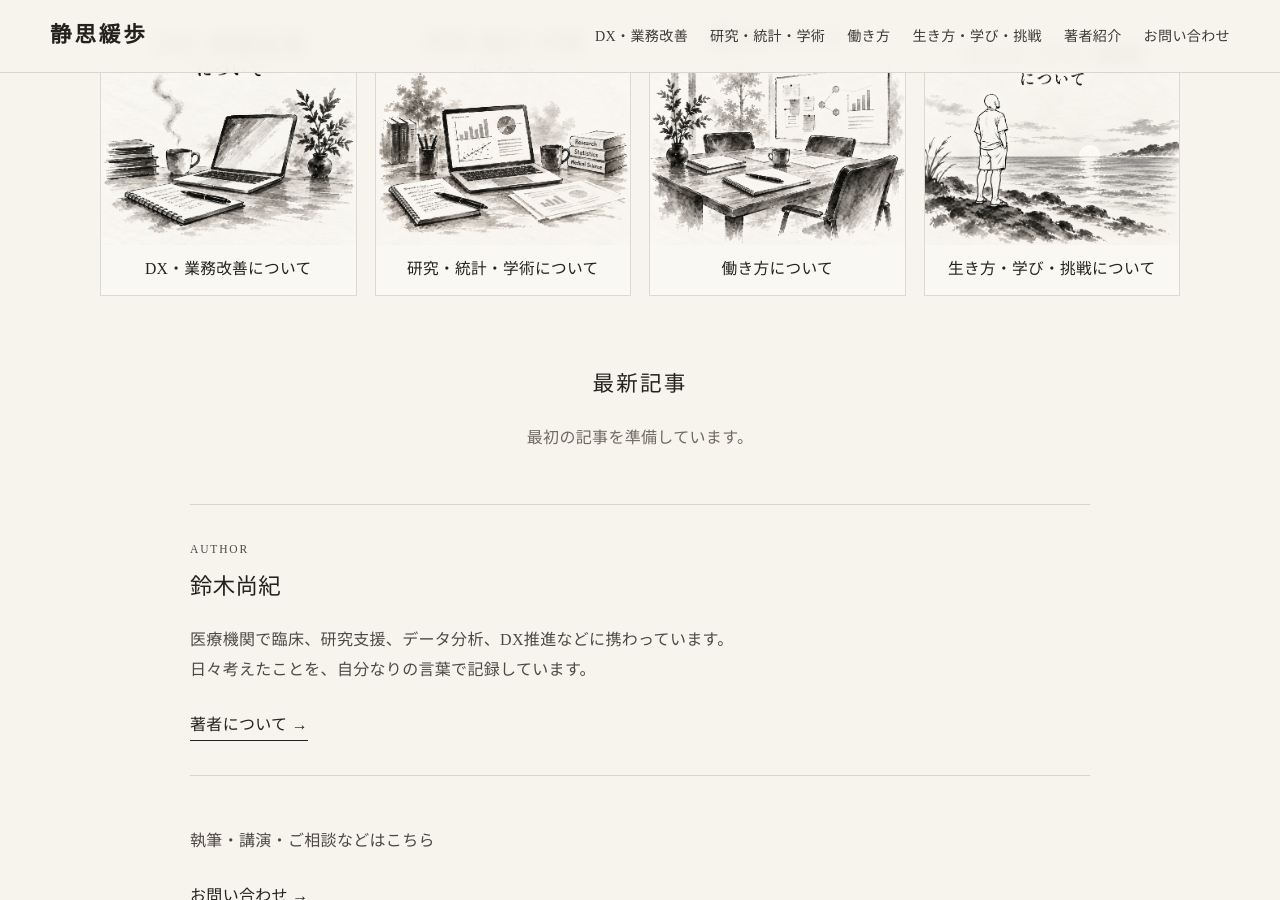
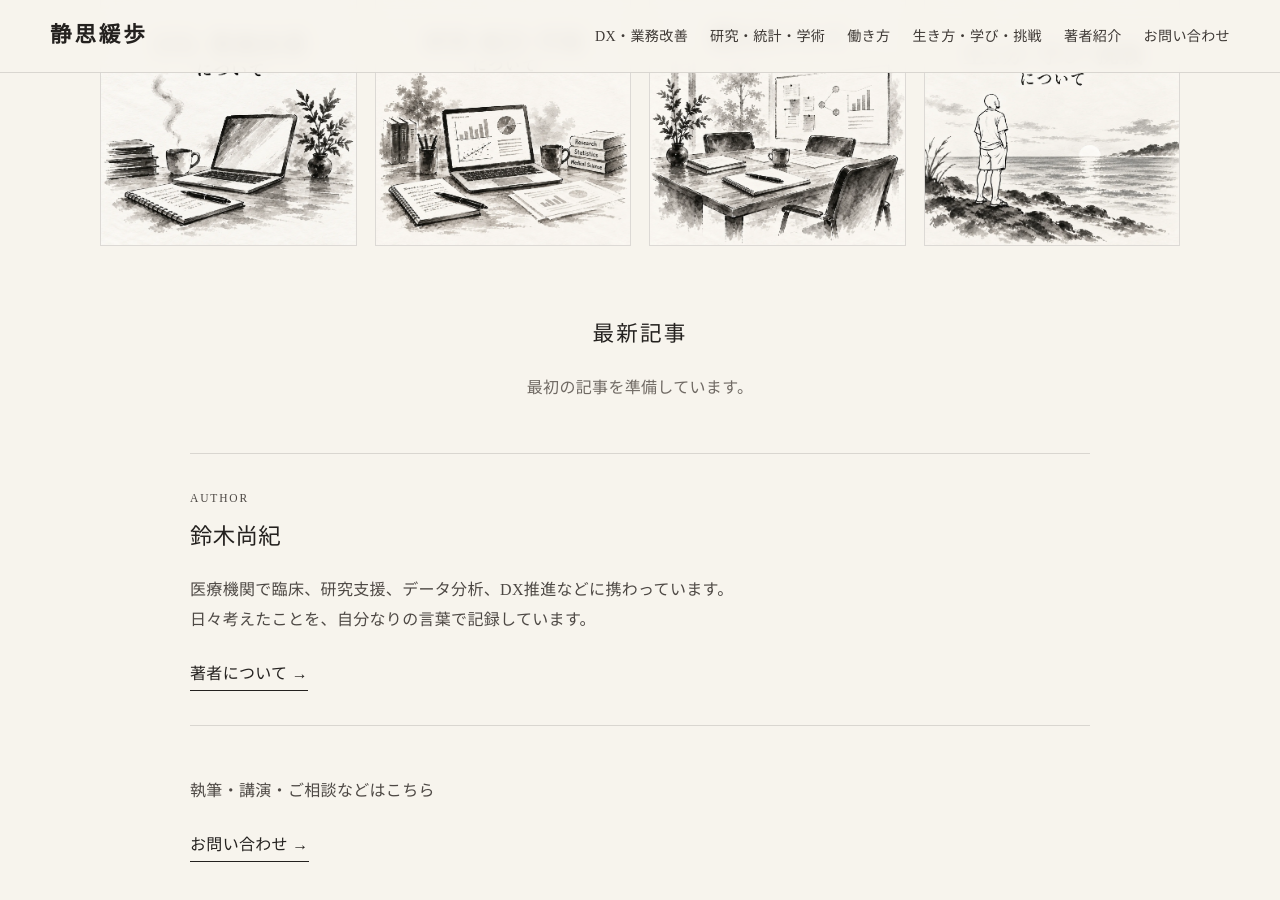
Before and after one commit to naokisuzuki-create/seishi-kanpo, a Jekyll site: the page built from index.html, in a window 1280 px wide and 900 px high, scrolled down 709 px. Built offline with Jekyll 4.4.1, drawn with Linux system fonts in a browser that asks for light colours.

Commit message:
Remove duplicate category labels from homepage cards

```diff
--- a/index.html
+++ b/index.html
@@ -5,10 +5,10 @@ title: 静思緩歩
 <section class="hero shell"><picture><source srcset="{{ '/assets/images/header.webp' | relative_url }}" type="image/webp"><img src="{{ '/assets/images/original/header.png' | relative_url }}" alt="静思緩歩 THINK DEEPLY, WALK GENTLY" fetchpriority="high"></picture></section>
 <section class="intro shell narrow-center"><p>日々の仕事や学びのなかで考えたことを、少しずつ書いていきます。<br>テーマは、DX、研究、働き方、そして生き方です。</p></section>
 <section class="shell section-space" aria-labelledby="categories-heading"><h2 id="categories-heading" class="section-title">テーマ</h2><div class="category-grid">
-<a class="category-card" href="{{ '/dx/' | relative_url }}"><img src="{{ '/assets/images/dx.webp' | relative_url }}" alt="" loading="lazy"><h3>DX・業務改善について</h3></a>
-<a class="category-card" href="{{ '/research/' | relative_url }}"><img src="{{ '/assets/images/research.webp' | relative_url }}" alt="" loading="lazy"><h3>研究・統計・学術について</h3></a>
-<a class="category-card" href="{{ '/work/' | relative_url }}"><img src="{{ '/assets/images/work.webp' | relative_url }}" alt="" loading="lazy"><h3>働き方について</h3></a>
-<a class="category-card" href="{{ '/life/' | relative_url }}"><img src="{{ '/assets/images/life.webp' | relative_url }}" alt="" loading="lazy"><h3>生き方・学び・挑戦について</h3></a></div></section>
+<a class="category-card" href="{{ '/dx/' | relative_url }}"><img src="{{ '/assets/images/dx.webp' | relative_url }}" alt="" loading="lazy"></a>
+<a class="category-card" href="{{ '/research/' | relative_url }}"><img src="{{ '/assets/images/research.webp' | relative_url }}" alt="" loading="lazy"></a>
+<a class="category-card" href="{{ '/work/' | relative_url }}"><img src="{{ '/assets/images/work.webp' | relative_url }}" alt="" loading="lazy"></a>
+<a class="category-card" href="{{ '/life/' | relative_url }}"><img src="{{ '/assets/images/life.webp' | relative_url }}" alt="" loading="lazy"></a></div></section>
 <section class="shell section-space" aria-labelledby="latest-heading"><h2 id="latest-heading" class="section-title">最新記事</h2>{% if site.posts.size > 0 %}<div class="post-grid">{% for post in site.posts limit:6 %}<a class="post-card" href="{{ post.url | relative_url }}">{% if post.image %}<img src="{{ post.image | relative_url }}" alt="" loading="lazy">{% endif %}<div class="post-card__body"><p class="eyebrow">{{ post.category_label }}</p><h3>{{ post.title }}</h3><time datetime="{{ post.date | date_to_xmlschema }}">{{ post.date | date: '%Y.%m.%d' }}</time></div></a>{% endfor %}</div>{% else %}<p class="quiet-note">最初の記事を準備しています。</p>{% endif %}</section>
 <section class="shell section-space author-mini"><div><p class="eyebrow">AUTHOR</p><h2>鈴木尚紀</h2><p>医療機関で臨床、研究支援、データ分析、DX推進などに携わっています。<br>日々考えたことを、自分なりの言葉で記録しています。</p><a class="text-link" href="{{ '/about/' | relative_url }}">著者について →</a></div></section>
 <section class="shell section-space contact-mini"><p>執筆・講演・ご相談などはこちら</p><a class="text-link" href="{{ '/contact/' | relative_url }}">お問い合わせ →</a></section>
```
